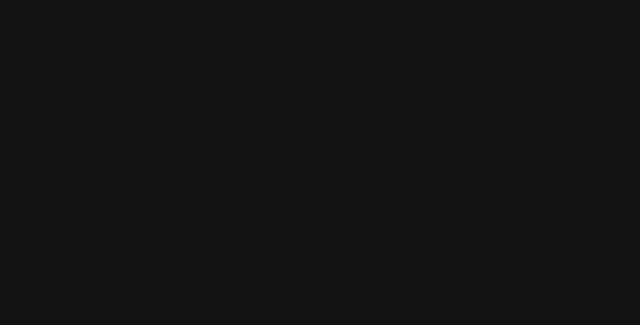
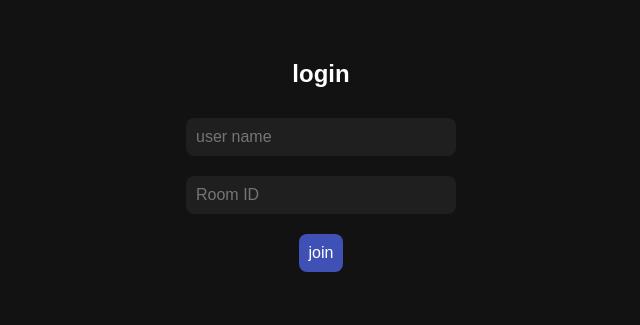
Before and after one commit to Noname910/chat, a plain HTML site: page index.html in a window 1280 px wide. Shown: the whole page, without its empty margins (319-959 px from the left). Drawn offline with Linux system fonts and the light colour scheme.

Commit message:
Add login screen to index.html

```diff
--- a/index.html
+++ b/index.html
@@ -9,6 +9,12 @@
 <body>
 
 
+ <div id="loginScreen" class="screen">
+    <h2>login</h2>
+    <input type="text" id="usernameInput" placeholder="user name" />
+    <input type="text" id="roomInput" placeholder="Room ID" />
+    <button onclick="login()">join</button>
+  </div>
 
 
 
```
